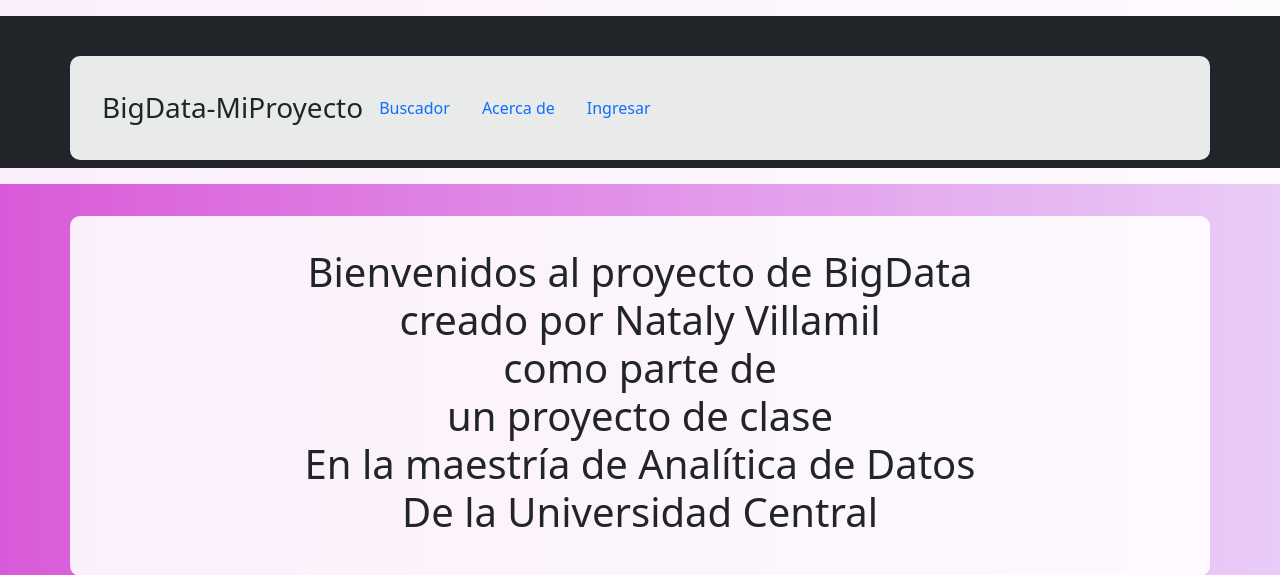
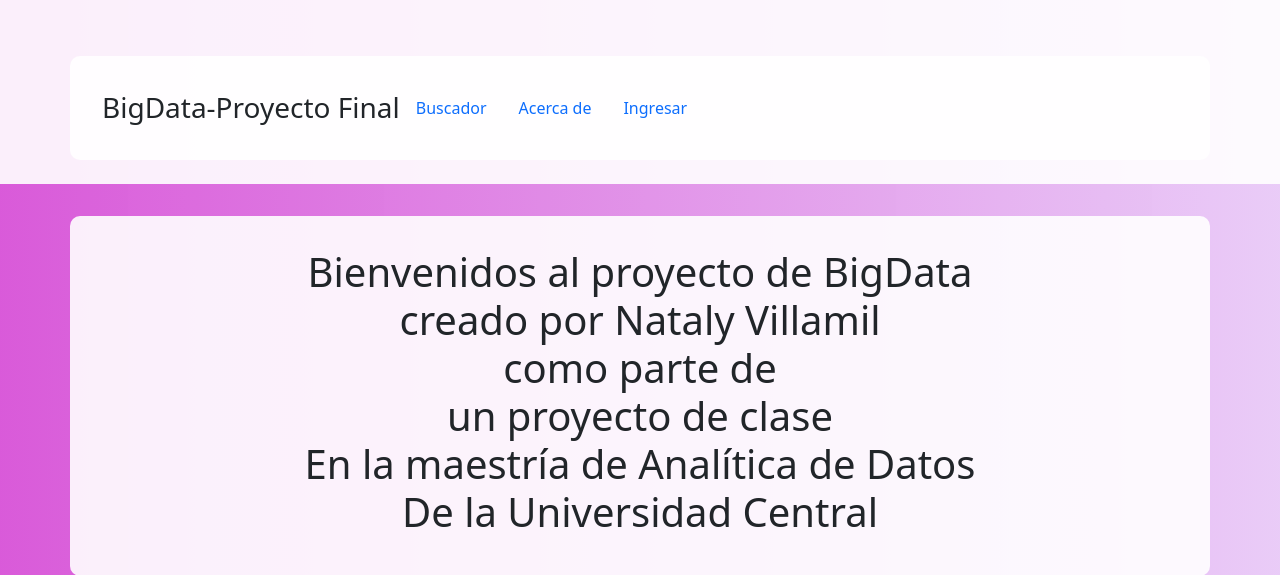
Before and after one commit to NatalyVillamil/Proyecto_BigData_S2, a Flask app: page / in a window 1280 px wide. Shown: the top 575 px of the page. Run offline with Flask 3, Linux system fonts and the light colour scheme.

Commit message:
Template

```diff
--- a/templates/landing.html
+++ b/templates/landing.html
@@ -9,10 +9,10 @@
 </head>
 <body>
     <header class="header">
-      <nav class="navbar navbar-expand-lg navbar-dark bg-dark">
+      <nav class="navbar navbar-expand-lg navbar-dark bg-purple">
         <div class="container">
             <div class="d-flex justify-content-between align-items-center">
-                <h1 class="h3 mb-0">BigData-MiProyecto</h1>
+                <h1 class="h3 mb-0">BigData-Proyecto Final</h1>
                 <nav>
                     <ul class="nav">
                         <li class="nav-item"><a class="nav-link" href="/buscador">Buscador</a></li>
```
